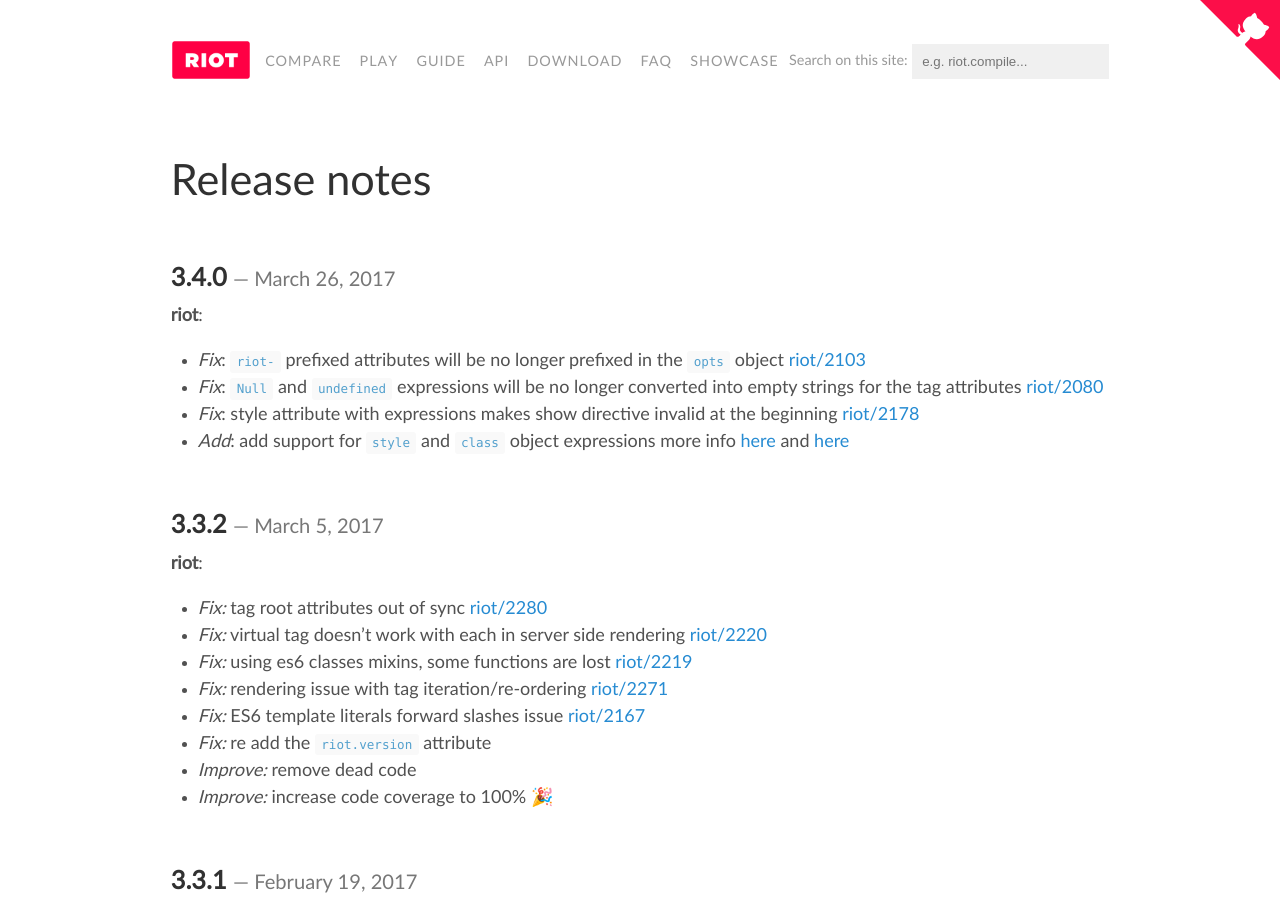
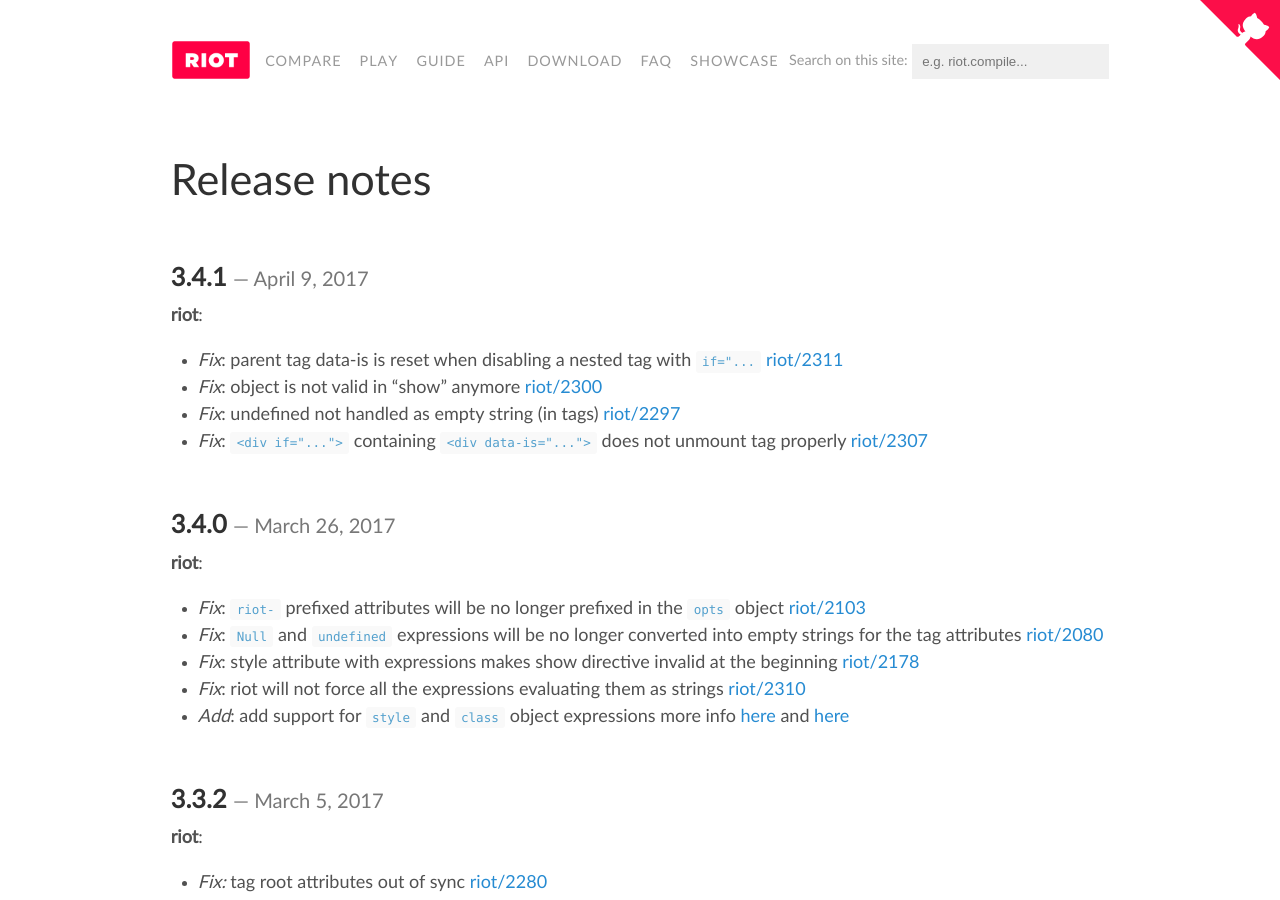
Before and after one commit to riot/riot.github.io, a Jekyll site: the page built from release-notes.md, in a window 1280 px wide and 900 px high. Built offline with Jekyll 4.4.1, drawn with Linux system fonts in a browser that asks for light colours; nearby versions of some CDN libraries; emoji names are drawn with the system emoji font; comment, search, counter and statistics services are not loaded.

Commit message:
added: release notes

```diff
--- a/_config.yml
+++ b/_config.yml
@@ -42,9 +42,9 @@ author:
 minor_version:       3.2
 v2_minor_version:    2.6
 
-version:             3.4.0
+version:             3.4.1
 v2_version:          2.6.7
-release_date:        March 26
+release_date:        April 9
 version_slurp:       Add support for class/style object expressions
 v2_version_slurp:    Fix rendering of tags containing SVGs
 repo:                https://github.com/riot/riot
--- a/release-notes.md
+++ b/release-notes.md
@@ -6,6 +6,15 @@ id: release-notes
 
 # {{ page.title }}
 
+## 3.4.1 *April 9, 2017*
+
+__riot__:
+
+  - _Fix_: parent tag data-is is reset when disabling a nested tag with `if="...` [riot/2311](https://github.com/riot/riot/issues/2311)
+  - _Fix_: object is not valid in "show" anymore [riot/2300](https://github.com/riot/riot/issues/2300)
+  - _Fix_: undefined not handled as empty string (in tags)  [riot/2297](https://github.com/riot/riot/issues/2297)
+  - _Fix_: `<div if="...">` containing `<div data-is="...">` does not unmount tag properly [riot/2307](https://github.com/riot/riot/issues/2307)
+
 ## 3.4.0 *March 26, 2017*
 
 __riot__:
@@ -13,6 +22,7 @@ __riot__:
   - _Fix_: `riot-` prefixed attributes will be no longer prefixed in the `opts` object [riot/2103](https://github.com/riot/riot/issues/2103)
   - _Fix_: `Null` and `undefined` expressions will be no longer converted into empty strings for the tag attributes [riot/2080](https://github.com/riot/riot/issues/2080)
   - _Fix_: style attribute with expressions makes show directive invalid at the beginning [riot/2178](https://github.com/riot/riot/issues/2178)
+  - _Fix_: riot will not force all the expressions evaluating them as strings [riot/2310](https://github.com/riot/riot/issues/2310)
   - _Add_: add support for `style` and `class` object expressions more info [here](/guide/#class-object-expressions) and [here](/guide/#style-object-expressions)
 
 ## 3.3.2 *March 5, 2017*
```
